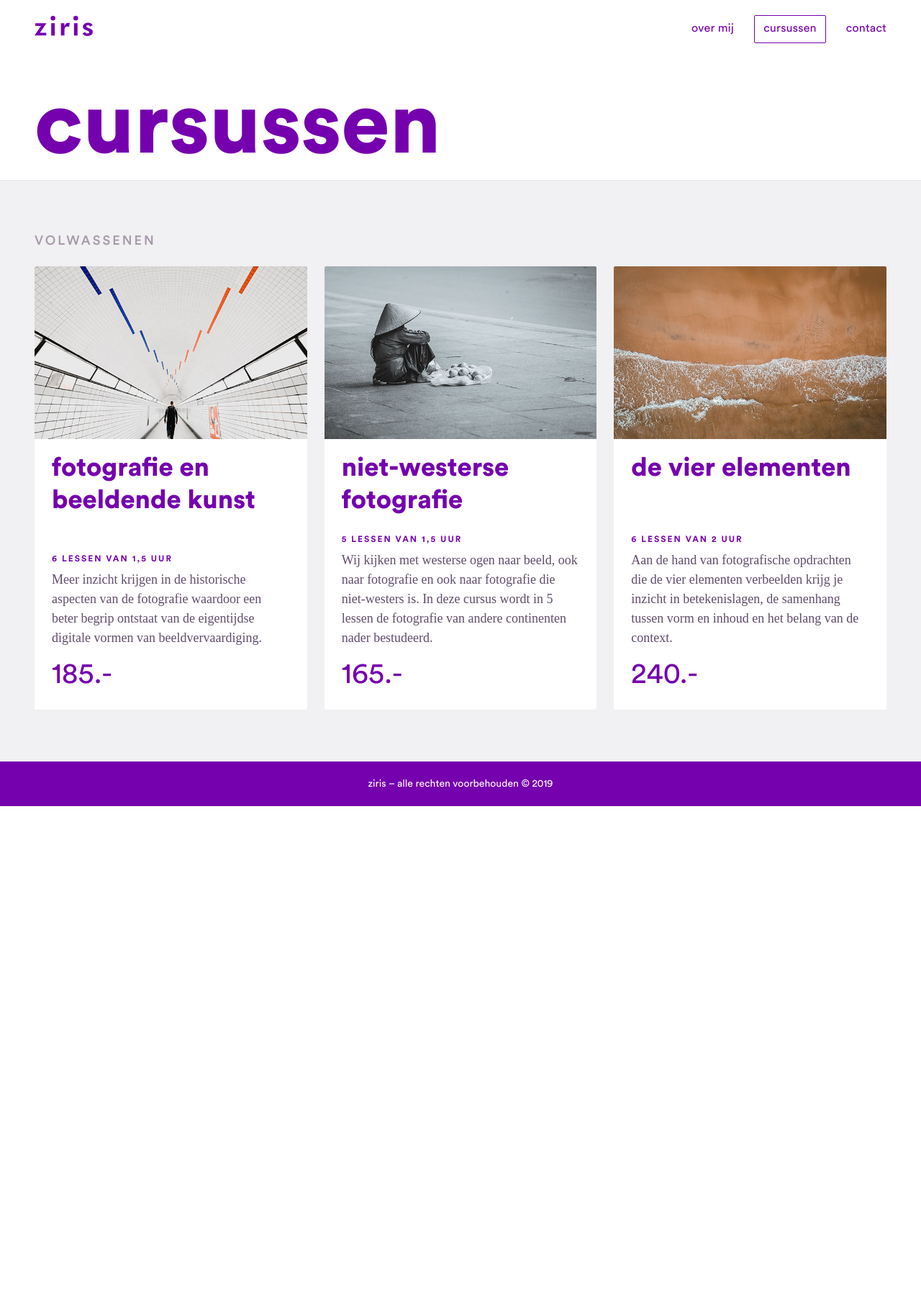
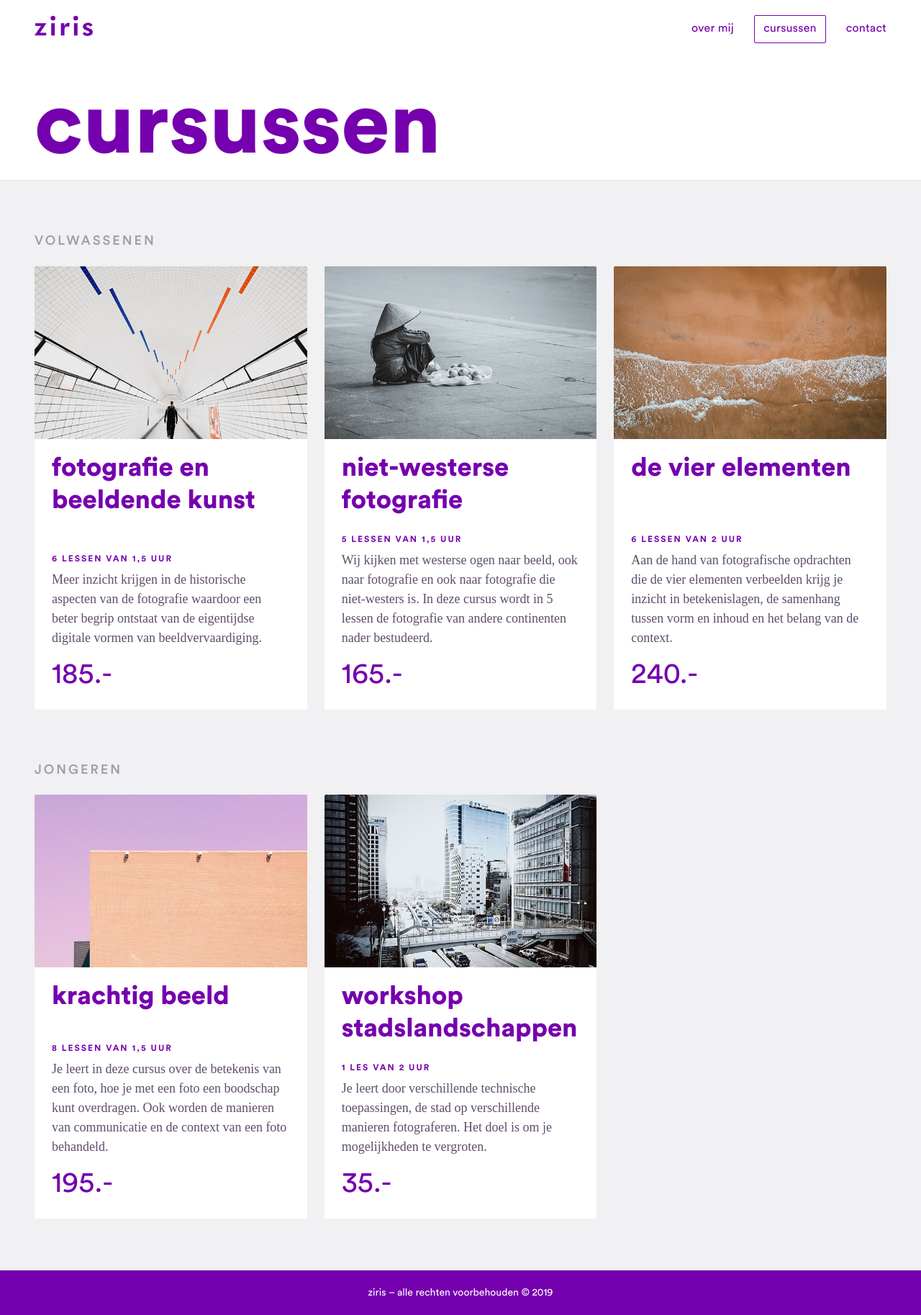
Before and after one commit to tdenheld/ziris, a Jekyll site: the page built from cursussen.html, in a window 1280 px wide. Shown: the whole page at 72% size. Built offline with Jekyll 4.4.1, drawn with Linux system fonts in a browser that asks for light colours; before the commit the page ends 1120 px from its top, so only the background shows below that.

Commit message:
adding multiple categories

```diff
--- /dev/null
+++ b/_includes/course.html
@@ -0,0 +1,8 @@
+<section class="courses__category">
+    <h2 class="courses__category-title">{{ include.category }}</h2>
+    <div class="courses__grid">
+        {% for entry in category %}
+        {% include tile.html %}
+        {% endfor %}
+    </div>
+</section>
--- /dev/null
+++ b/_posts/2019-01-07-workshop-stadslandschappen.md
@@ -0,0 +1,17 @@
+---
+title: workshop stadslandschappen
+category: jongeren
+img: strogonoff
+amount: 1 les van 2 uur
+time: zaterdagochtend 11:00 - 13:00
+start: Elke eerste zaterdag van de maand
+location: Buurthuis De Boog, Gambiadreef 60 Utrecht
+price: 35.-
+inc: inclusief lesmateriaal
+description: Je leert door verschillende technische toepassingen, de stad op verschillende manieren fotograferen. Het doel is om je mogelijkheden te vergroten.
+---
+
+In deze workshop leer je door verschillende technische toepassingen, de stad op verschillende manieren te fotograferen. Het doel is om je mogelijkheden te vergroten.
+
+Hoe fotografeer je architectuur als een stedelijk landschap?
+De workshop begint met het bespreken van allerlei voorbeelden van beroemde fotografen. Het tweede deel van de workshop vindt buiten plaats. Aan de hand van opdrachten ga je zelf fotograferen. De foto's die je hebt gemaakt bespreken we aan het einde van de workshop.
--- /dev/null
+++ b/_posts/2019-01-08-krachig-beeld.md
@@ -0,0 +1,23 @@
+---
+title: krachtig beeld
+category: jongeren
+img: mazzoli
+amount: 8 lessen van 1,5 uur
+time: donderdagmiddag 16:00 - 17:30
+start:  26 september 2019
+location: Buurthuis De Boog, Gambiadreef 60 Utrecht
+price: 195.-
+inc: inclusief lesmateriaal
+description: Je leert in deze cursus over de betekenis van een foto, hoe je met een foto een boodschap kunt overdragen. Ook worden de manieren van communicatie en de context van een foto behandeld.
+---
+
+Je leert in deze cursus over de betekenis van een foto, hoe je met een foto een boodschap kunt overdragen. In de cursus behandelen we verschillende fotografische disciplines zoals:
+- • reclamefotografie
+- • modefotografie
+- • portretfotografie
+- • natuurfotografie
+
+Ook worden de manieren van communicatie en de context van een foto behandeld.
+Na elke les krijg je een creatieve fotografische opdracht die de week erop besproken wordt. Er bestaat een mogelijkheid om met je werk te exposeren in Cultuurhuis Stefanus, Utrecht.
+
+Uiteraard zullen er tijdens de cursus technische gegevens verstrekt worden als er behoefte aan is. Ook met een eenvoudige camera kan de cursus gevolgd worden.
--- a/_sass/components.courses.scss
+++ b/_sass/components.courses.scss
@@ -20,13 +20,18 @@
 .courses__container {
     border-top: 1px solid $grey-8;
     background-color: $grey-9;
+    padding: $double-gutter 0 0;
+
+    @include sm {
+        padding: $triple-gutter 0 0;
+    }
 }
 
 .courses__category {
-    padding: $one-half-gutter 0;
+    padding-bottom: $double-gutter;
 
     @include sm {
-        padding: $triple-gutter 0;
+        padding-bottom: $triple-gutter;
     }
 }
 
--- a/cursussen.html
+++ b/cursussen.html
@@ -8,15 +8,20 @@ header: header--white
     </div>
     <div class="courses__container">
         <div class="container container--small">
-            <section class="courses__category">
-                <h2 class="courses__category-title">volwassenen</h2>
-                <div class="courses__grid">
-                    {% assign category = site.posts | where: 'category', 'volwassenen' %}
-                    {% for entry in category %}
-                    {% include tile.html %}
-                    {% endfor %}
-                </div>
-            </section>
+            {% assign category = site.posts | where: 'category', 'volwassenen' %}
+            {% if category.size > 0 %}
+            {% include course.html category='volwassenen' %}
+            {% endif %}
+
+            {% assign category = site.posts | where: 'category', 'jongeren' %}
+            {% if category.size > 0 %}
+            {% include course.html category='jongeren' %}
+            {% endif %}
+
+            {% assign category = site.posts | where: 'category', 'kinderen' %}
+            {% if category.size > 0 %}
+            {% include course.html category='kinderen' %}
+            {% endif %}
         </div>
     </div>
 </section>
```
Also changed, not shown: _posts/2019-01-09-de-vier-elementen.md (+1 -1 lines), 4 other files.
